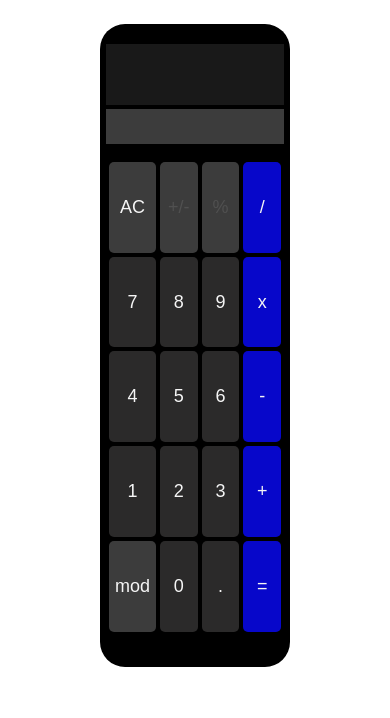
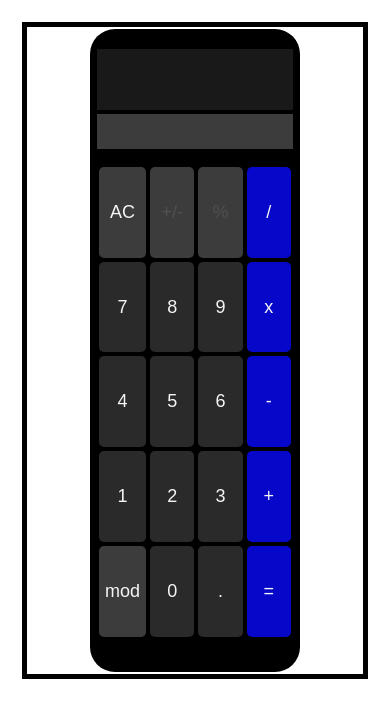
Before and after one commit to NewHickory/calculator-app-102, a plain HTML site: page index.html in a window 390 px wide. Drawn offline with Linux system fonts and the light colour scheme.

Commit message:
added calc to css width

```diff
--- a/style.css
+++ b/style.css
@@ -10,13 +10,15 @@ body {
   display: flex;
   justify-content: center;
   align-items: center;
-  /* border: 5px solid black; */
+  border: 5px solid black;
 }
 
 .calculator-container {
   /* border: 1px solid yellow; */
-  width: 35vw;
+  width: calc(100vw - 80%);
   height: 75vh;
+  /* width: 35vw;
+  height: 75vh; */
   background-color: black;
   border-radius: 25px;
   padding: 5px;
@@ -82,14 +84,8 @@ button {
 }
 
 
-@media (min-width: 1000px) {
+@media (max-width: 800px) {
   .calculator-container {
-    width: 350px;
+    width: 200px;
   }
 }
-
-@media (max-width: 500px) {
-  .calculator-container {
-    width: 180px;
-  }
-}
```
